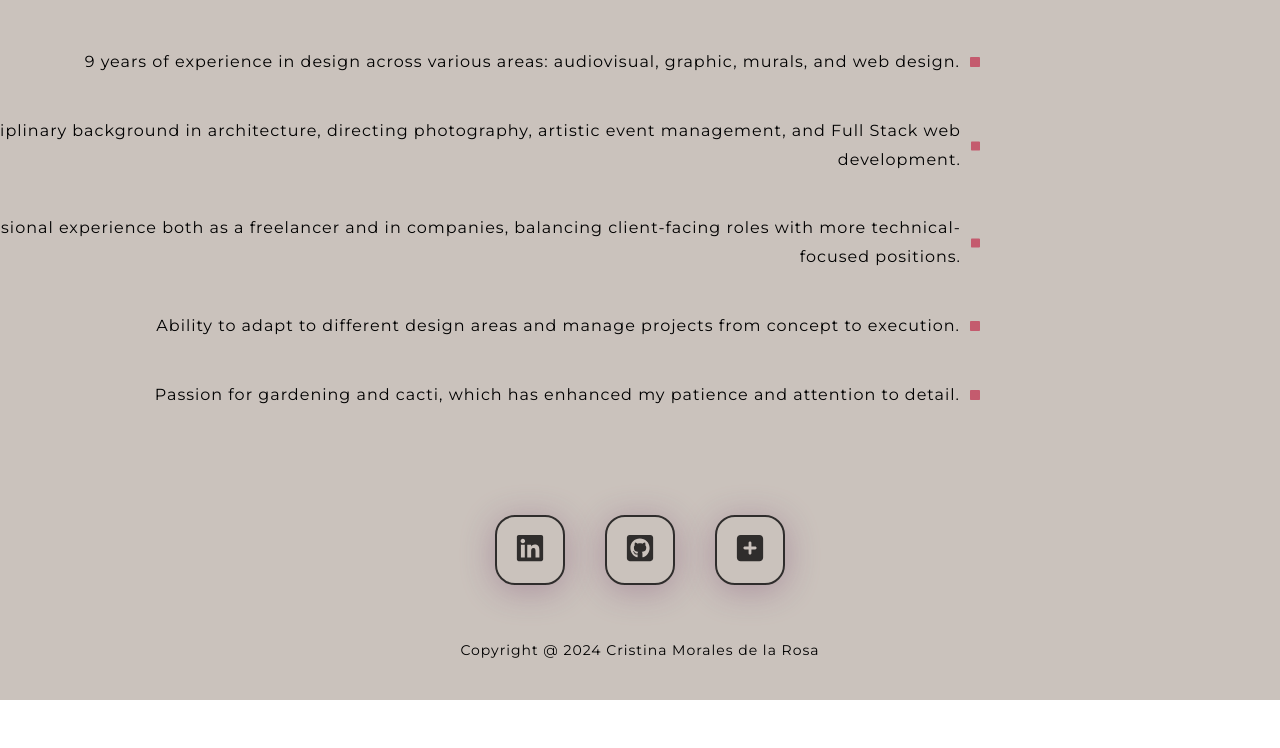
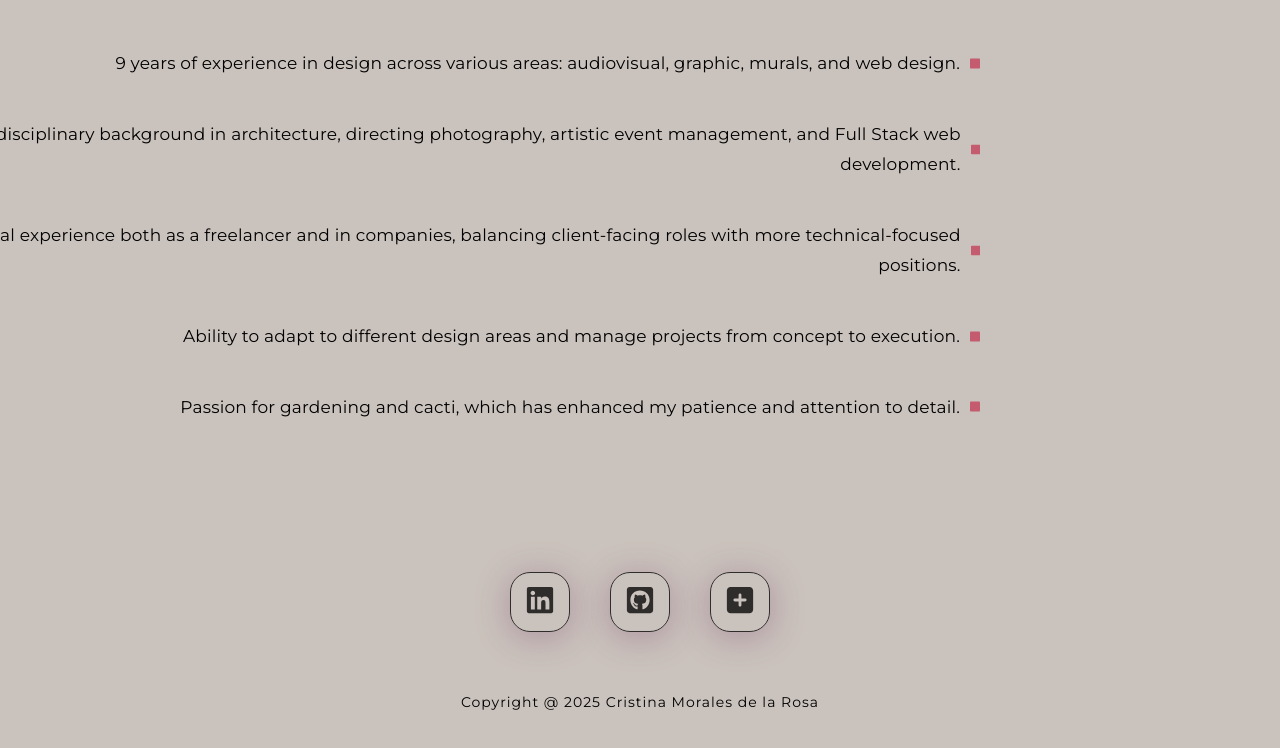
Before and after one commit to CMoralesDeLaRosa/Portfolio, a React (Vite) app: page /about in a window 1280 px wide. Shown: the part 1304-2052 px from the top of the page. Before the commit the page ends 2004 px from the top, so only its background shows below. Built offline with nearby package versions, Linux system fonts and the light colour scheme.

Commit message:
FIX Section About

```diff
--- a/src/components/footer/footer.jsx
+++ b/src/components/footer/footer.jsx
@@ -3,7 +3,7 @@ import './Footer.css'
 const Footer = () => {
   return (
     <footer id='footer' className='flex-container'>
-      <p>Copyright @ 2024 Cristina Morales de la Rosa</p>
+      <p>Copyright @ 2025 Cristina Morales de la Rosa</p>
     </footer>
   )
 }
--- a/src/index.css
+++ b/src/index.css
@@ -83,6 +83,7 @@ a {
     height: auto;
     margin-top: 120px;
     gap: 130px;
+    margin-bottom: 80px;
   }
 
   .div-project {
--- a/src/pages/Audiovisual/Audiovisual.css
+++ b/src/pages/Audiovisual/Audiovisual.css
@@ -1,10 +1,11 @@
 /*Audiovisual*/
 #section-audiovisual {
   width: 100%;
-  height: 100svh;
-  padding: var(--pf-padding-xl) var(--pf-padding-section);
+  height: auto;
+  flex-direction: column;
+  padding: var(--pf-padding-xl) var(--pf-padding-section) 0
+    var(--pf-padding-section);
   background-color: var(--pf-fifth-bg);
-  gap: 60px;
 }
 #section-audiovisual > h2 {
   text-transform: uppercase;
--- a/src/pages/Audiovisual/Audiovisual.jsx
+++ b/src/pages/Audiovisual/Audiovisual.jsx
@@ -1,3 +1,4 @@
+import Footer from '../../components/footer/footer'
 import Header from '../../components/header/header'
 import './Audiovisual.css'
 
@@ -24,7 +25,7 @@ const audiovisualProjects = [
 ]
 const Audiovisual = () => {
   return (
-    <section id='section-audiovisual'>
+    <section id='section-audiovisual' className='flex-container'>
       <Header />
       <h2>Audiovisual</h2>
       <article className='article-projects flex-container'>
@@ -40,6 +41,7 @@ const Audiovisual = () => {
           </div>
         ))}
       </article>
+      <Footer />
     </section>
   )
 }
--- a/src/pages/about/about.css
+++ b/src/pages/about/about.css
@@ -7,7 +7,6 @@
     var(--pf-padding-section);
   background-color: var(--pf-fifth-bg);
 }
-
 .article-contain-about {
   width: 100%;
   height: auto;
@@ -23,6 +22,7 @@
   text-align: center;
   margin-top: 80px;
 }
+/*Article-skills*/
 .article-skills-about {
   width: 850px;
   height: 120px;
@@ -47,7 +47,7 @@
   width: 7px;
   color: var(--pf-color4);
 }
-/*ARTICLE-SUMMARY*/
+/*Article-summary*/
 .article-summary-about {
   position: relative;
   height: 700px;
@@ -61,11 +61,11 @@
 }
 .icon-person-about {
   position: absolute;
-  left: 140px;
-  top: 30px;
+  left: 125px;
+  top: 25px;
   align-self: center;
-  height: 45px;
-  width: 45px;
+  height: 60px;
+  width: 60px;
   rotate: 15deg;
   color: var(--pf-color4);
 }
@@ -104,7 +104,6 @@
 .div-images-summary-about div {
   width: 200px;
   height: 600px;
-  border: 2.5px solid var(--pf-color2);
   overflow: hidden;
   box-shadow: 0 5px 35px 0px rgba(135, 87, 124, 0.5);
 }
@@ -130,7 +129,7 @@
   filter: brightness(0.8);
 }
 
-/*ARTICLE HIGHLIGHTS*/
+/*Article-highlights*/
 .article-highlights-about {
   width: 100%;
   height: auto;
@@ -158,8 +157,8 @@
   align-items: center;
   justify-content: end;
   gap: 15px;
-  font-size: 16px;
-  letter-spacing: 1px;
+  font-size: 17px;
+  letter-spacing: 0.2px;
   line-height: 1.8;
   font-weight: 400;
   gap: 10px;
@@ -186,27 +185,25 @@
   color: var(--pf-color4);
 }
 
-/*ARTICLE-CONTACT*/
+/*Article-contact*/
 .article-contact-about {
   width: 100%;
   height: auto;
   flex-direction: column;
-  margin-top: 60px;
+  margin-top: var(--pf-margin-section);
   padding: 0 150px;
   gap: 80px;
 }
-
 .div-icons-contact-about {
   width: 100%;
   height: 100px;
   gap: 40px;
 }
-
 .div-links-contact-about {
-  border: 2px solid var(--pf-color2);
+  border: 1.5px solid var(--pf-color2);
   box-shadow: 0 5px 35px 0px rgba(135, 87, 124, 0.5);
-  width: 70px;
-  height: 70px;
+  width: 60px;
+  height: 60px;
   border-radius: var(--pf-br1);
   cursor: pointer;
   opacity: 0.9;
--- a/src/pages/about/about.jsx
+++ b/src/pages/about/about.jsx
@@ -41,7 +41,11 @@ const links = [
     label: 'GitHub',
     url: 'https://github.com/CMoralesDeLaRosa'
   },
-  { icon: <FaSquarePlus />, label: 'Otro', url: '#' }
+  {
+    icon: <FaSquarePlus />,
+    label: 'CV',
+    url: 'https://drive.google.com/file/d/1XfgM0yqdGZa5lWN_3qkBzW-6Czq3x7hh/view?usp=sharing'
+  }
 ]
 
 const About = () => {
--- a/src/pages/graphicDesign/graphicDesign.css
+++ b/src/pages/graphicDesign/graphicDesign.css
@@ -1,10 +1,11 @@
 /*Graphic Design*/
 #section-graphicDesign {
   width: 100%;
-  height: 100svh;
-  padding: var(--pf-padding-xl) var(--pf-padding-section);
+  height: auto;
+  flex-direction: column;
+  padding: var(--pf-padding-xl) var(--pf-padding-section) 0
+    var(--pf-padding-section);
   background-color: var(--pf-fifth-bg);
-  gap: 60px;
 }
 #section-graphicDesign > h2 {
   text-transform: uppercase;
--- a/src/pages/graphicDesign/graphicDesign.jsx
+++ b/src/pages/graphicDesign/graphicDesign.jsx
@@ -1,11 +1,13 @@
+import Footer from '../../components/footer/footer'
 import Header from '../../components/header/header'
 import './GraphicDesign.css'
 
 const GraphicDesign = () => {
   return (
-    <section id='section-graphicDesign'>
+    <section id='section-graphicDesign' className='flex-container'>
       <Header />
       <h2>Graphic Design</h2>
+      <Footer />
     </section>
   )
 }
--- a/src/pages/webDesign/webDesign.css
+++ b/src/pages/webDesign/webDesign.css
@@ -1,10 +1,11 @@
 /*Web design*/
 #section-webDesign {
   width: 100%;
-  height: 100svh;
-  padding: var(--pf-padding-xl) 150px;
+  height: auto;
+  flex-direction: column;
+  padding: var(--pf-padding-xl) var(--pf-padding-section) 0
+    var(--pf-padding-section);
   background-color: var(--pf-fifth-bg);
-  gap: 60px;
 }
 #section-webDesign > h2 {
   text-transform: uppercase;
--- a/src/pages/webDesign/webDesign.jsx
+++ b/src/pages/webDesign/webDesign.jsx
@@ -1,3 +1,4 @@
+import Footer from '../../components/footer/footer'
 import Header from '../../components/header/header'
 import './WebDesign.css'
 
@@ -25,7 +26,7 @@ const webDesignProjects = [
 
 const WebDesign = () => {
   return (
-    <section id='section-webDesign'>
+    <section id='section-webDesign' className='flex-container'>
       <Header />
       <h2>Web Design</h2>
       <article className='article-projects flex-container'>
@@ -41,6 +42,7 @@ const WebDesign = () => {
           </div>
         ))}
       </article>
+      <Footer />
     </section>
   )
 }
```
